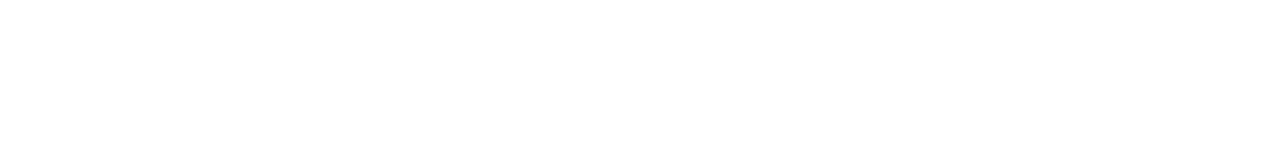
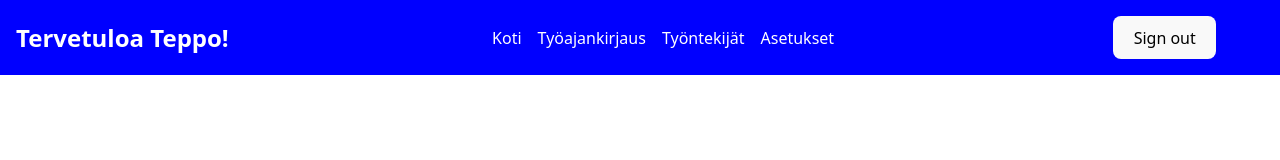
Before and after one commit to n3pite00/EMS_Project, a React (Vite) app: page /dashboard in a window 1280 px wide. Shown: the top 160 px of the page. Built offline with nearby package versions, Linux system fonts and the light colour scheme; no server answers; the database is empty.

Commit message:
Lisätty navbar dashboardiin.

```diff
--- a/src/Pages/Dashboard.jsx
+++ b/src/Pages/Dashboard.jsx
@@ -3,6 +3,7 @@
 import { collection, getDocs } from "firebase/firestore";
 import { db } from "../firebase/Config";
 import "./Dashboard.css";
+import Header from "../components/header"
 
 const Dashboard = () => {
   const navigate = useNavigate();
@@ -23,6 +24,7 @@
 
   return (
     <div className="dashboard-container">
+      <Header />
       <header className="header">
         <h1>Employee Management System</h1>
         <button
--- a/src/components/header.jsx
+++ b/src/components/header.jsx
@@ -6,10 +6,10 @@
         <nav className="navbar">
             <h2>Tervetuloa Teppo!</h2>
                 <ul>
-                    <li><a href="/">Koti</a></li>
+                    <li><a href="/dashboard">Koti</a></li>
                     <li><a href="/">Työajankirjaus</a></li>
                     <li><a href="/">Työntekijät</a></li>
-                    <li><a href="/">Osasto</a></li>
+                    <li><a href="/">Asetukset</a></li>
                 </ul>
             <button>Sign out</button>
         </nav>
--- a/src/styles/header.css
+++ b/src/styles/header.css
@@ -4,7 +4,7 @@
     flex-direction: row;
     justify-content: space-between;
     align-items: center;
-    background-color: grey;
+    background-color: blue;
     padding: 1em;
     margin-bottom: 2em;
     position: fixed;
@@ -18,6 +18,7 @@
 .navbar h2  {
     margin: 0;
     font-weight: bold;
+    color: white
 }
 
 .navbar button {
```
